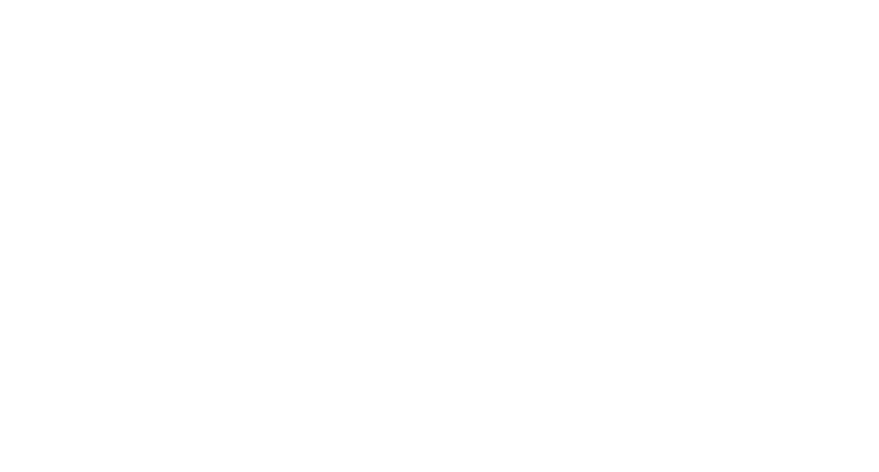
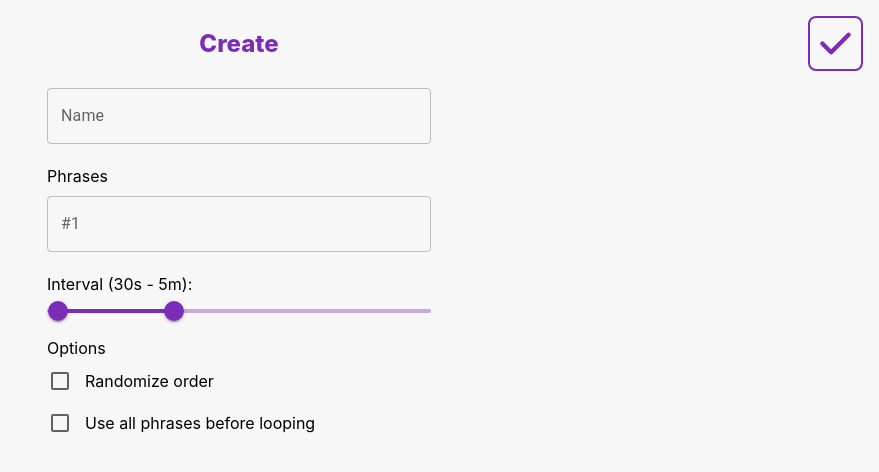
Before and after one commit to KamilMatejuk/Pulse, a React (Vite) app: page /options in a window 1280 px wide. Before the commit this address had no page. Shown: the top 472 px of the page, without its empty margins (401-1280 px from the left). Built offline with nearby package versions, Linux system fonts and the light colour scheme.

Commit message:
options screen for create/update/copy

```diff
--- a/src/index.css
+++ b/src/index.css
@@ -1,43 +1,7 @@
 @import "tailwindcss";
 @config "../tailwind.config.js";
 
-/* Floating animation */
-@keyframes float {
-    0% {
-        transform: translateY(0px);
-    }
-
-    50% {
-        transform: translateY(-15px);
-    }
-
-    100% {
-        transform: translateY(0px);
-    }
+:root {
+    --color-accent: #7b2cb9;
+    --color-bg: #f7f7f7;
 }
-
-/* Faster pulse */
-@keyframes pulseFast {
-    0% {
-        transform: scale(1);
-        opacity: 0.8;
-    }
-
-    50% {
-        transform: scale(1.15);
-        opacity: 1;
-    }
-
-    100% {
-        transform: scale(1);
-        opacity: 0.8;
-    }
-}
-
-.animate-float {
-    animation: float 7s ease-in-out infinite;
-}
-
-.animate-pulseFast {
-    animation: pulseFast 2.5s ease-in-out infinite;
-}
--- a/src/main.tsx
+++ b/src/main.tsx
@@ -6,6 +6,7 @@
 import Marketplace from './paths/Marketplace'
 import { SetsProvider } from './contexts/SetsProvider'
 import { SelectedProvider } from './contexts/SelectedProvider'
+import Options from './paths/Options'
 
 createRoot(document.getElementById('root')!).render(
   <StrictMode>
@@ -15,6 +16,7 @@
           <Routes>
             <Route path="/" element={<Home />} />
             <Route path="/marketplace" element={<Marketplace />} />
+            <Route path="/options" element={<Options />} />
           </Routes>
         </BrowserRouter>
       </SelectedProvider>
--- a/src/paths/Marketplace.tsx
+++ b/src/paths/Marketplace.tsx
@@ -8,7 +8,7 @@
   const { sets } = useContext(SetsContext);
 
   return (
-    <div className="min-h-screen bg-pulse-bg flex flex-col items-center gap-4 p-4 relative overflow-hidden font-sans">
+    <div className="min-h-screen bg-pulse-bg flex flex-col items-center gap-4 p-4 relative font-sans">
       {/* Home */}
       <a href='/' className="absolute top-4 right-4 text-pulse-accent border border-2 rounded-lg p-2 hover:scale-[1.02] transition-all">
         <FaCheck size={35} />
@@ -23,9 +23,12 @@
       <h1 className="w-full text-md text-pulse-accent border-b border-pulse-accent/50">
         Your Sets
       </h1>
-      <div className="w-full flex flex-col items-center justify-center border border-pulse-accent text-pulse-accent rounded-lg py-2 ">
+      <a
+        href={`/options?operation=create`}
+        className="w-full flex flex-col items-center justify-center border border-pulse-accent text-pulse-accent rounded-lg py-2"
+      >
         Create new set
-      </div >
+      </a>
       {sets.filter(s => s.custom).map((item, index) => (
         <MarketTile item={item} key={index} />
       ))}
--- /dev/null
+++ b/src/paths/Options.tsx
@@ -0,0 +1,206 @@
+import { FaCheck } from "react-icons/fa6";
+import { Formik, Form } from 'formik';
+import type { FormikProps } from 'formik';
+import { z } from 'zod';
+import { v7 as uuidv7 } from 'uuid';
+import { useContext, type ChangeEvent } from "react";
+import { TextField, Checkbox, Slider } from '@mui/material';
+import { SetsContext } from "../contexts/SetsContext";
+import { formatInterval, type Set } from "../storage";
+
+const schema = z.object({
+  name: z.string().min(1, "Name is required."),
+  phrases: z.array(z.string().min(1, "Phrase cannot be empty")).min(1, "Phrases cannot be empty"),
+  interval: z.object({
+    min: z.number().min(0, "Interval has to positive"),
+    max: z.number().min(0, "Interval has to positive"),
+  }),
+  randomize: z.boolean(),
+  forceFullUseBeforeLoop: z.boolean(),
+});
+
+export default function Options() {
+  const { sets, addSet, updateSet } = useContext(SetsContext);
+
+  const query = new URLSearchParams(window.location.search);
+  const operation = query.get('operation') || "create";
+  const id = query.get('id');
+  const currentSet = sets.find(s => s.id == id) || {} as Set;
+
+  const formikInitialValues = {
+    name: currentSet.name || "",
+    phrases: currentSet.phrases || [],
+    interval: currentSet.interval || { min: 30, max: 5 * 60 },
+    randomize: currentSet.randomize ?? false,
+    forceFullUseBeforeLoop: currentSet.forceFullUseBeforeLoop ?? false,
+  }
+
+  const formikValidate = (values: typeof formikInitialValues) => {
+    const result = schema.safeParse(values);
+    if (!result.success) {
+      const errors: Record<string, string> = {};
+      result.error.issues.forEach((err) => {
+        const key = err.path[0] as keyof typeof values;
+        errors[key] = err.message;
+      });
+      return errors;
+    }
+    return {};
+  };
+
+  return (
+    <div className="min-h-screen bg-pulse-bg flex flex-col items-center gap-4 p-4 relative font-sans">
+      {/* Title */}
+      <h1 className="w-full h-14 text-2xl flex justify-center items-center text-pulse-accent font-extrabold">
+        {operation[0].toUpperCase()}{operation.slice(1)}
+      </h1>
+      {/* Form */}
+      <Formik<typeof formikInitialValues>
+        initialValues={formikInitialValues}
+        validate={formikValidate}
+        onSubmit={(values: typeof formikInitialValues) => {
+          if (operation == "create" || operation == "copy") {
+            addSet({
+              id: uuidv7(),
+              bg: operation == "copy" ? currentSet.bg : "default.jpg",
+              custom: true,
+              name: values.name,
+              phrases: values.phrases,
+              interval: values.interval,
+              randomize: values.randomize,
+              forceFullUseBeforeLoop: values.forceFullUseBeforeLoop,
+            } as Set)
+          }
+          if (operation == "edit") {
+            updateSet({
+              ...currentSet,
+              custom: true,
+              name: values.name,
+              phrases: values.phrases,
+              interval: values.interval,
+              randomize: values.randomize,
+              forceFullUseBeforeLoop: values.forceFullUseBeforeLoop,
+            })
+          }
+          window.location.href = "/marketplace";
+        }}
+      >
+        {({ errors, values, setFieldValue, handleChange }: FormikProps<typeof formikInitialValues>) => {
+          const handlePhraseChange = (e: ChangeEvent<HTMLInputElement, HTMLInputElement>) => {
+            const name = e.target.name;
+            const match = name.match(/phrases\[(\d+)\]/);
+            if (!match) return;
+            const idx = parseInt(match[1], 10);
+            const val = e.target.value;
+            if (idx < values.phrases.length) {
+              if (val === "") {
+                const newPhrases = values.phrases.filter((_, i) => i !== idx);
+                setFieldValue('phrases', newPhrases);
+              } else {
+                const newPhrases = [...values.phrases];
+                newPhrases[idx] = val;
+                setFieldValue('phrases', newPhrases);
+              }
+            } else {
+              if (val !== "") {
+                const newPhrases = [...values.phrases, val]; // add empty placeholder
+                setFieldValue('phrases', newPhrases);
+                // focus new placeholder
+                setTimeout(() => {
+                  const input = document.querySelector(`input[name="phrases[${newPhrases.length - 1}]"`);
+                  if (input) (input as HTMLInputElement).focus();
+                }, 0);
+              }
+            }
+          }
+          return (
+            <Form className="w-full max-w-sm flex flex-col gap-1">
+              {/* Home */}
+              <button
+                type="submit"
+                className="absolute top-4 right-4 text-pulse-accent border border-2 rounded-lg p-2 hover:scale-[1.02] transition-all"
+              >
+                <FaCheck size={35} />
+              </button>
+              <TextField
+                label="Name"
+                name="name"
+                value={values.name}
+                onChange={handleChange}
+                error={Boolean(errors.name)}
+                helperText={errors.name}
+                fullWidth
+                className="mt-1"
+              />
+              <label className="mt-4 flex flex-col gap-2">
+                Phrases
+                {values.phrases.map((_, i) => (
+                  <TextField
+                    label={`#${i + 1}`}
+                    name={`phrases[${i}]`}
+                    value={values.phrases[i]}
+                    onChange={handlePhraseChange}
+                    error={Boolean(errors.phrases)}
+                    helperText={errors.phrases}
+                    fullWidth
+                    className="mt-1"
+                  />
+                ))}
+                <TextField
+                  label={`#${values.phrases.length + 1}`}
+                  name={`phrases[${values.phrases.length}]`}
+                  value={""}
+                  onChange={handlePhraseChange}
+                  error={Boolean(errors.phrases)}
+                  helperText={errors.phrases}
+                  fullWidth
+                  className="mt-1"
+                />
+              </label>
+              <label className="mt-4">
+                Interval ({formatInterval(values.interval.min, values.interval.max)}):
+                <Slider
+                  name="interval"
+                  value={[values.interval.min, values.interval.max]}
+                  min={5}
+                  max={15 * 60}
+                  step={5}
+                  sx={{ color: 'var(--color-accent)' }}
+                  onChange={(_, newValue) => {
+                    const roundToNearestStep = (val: number) => {
+                      const step = val < 60 ? 5 : 30;
+                      return Math.round(val / step) * step;
+                    };
+                    const [newMin, newMax] = newValue;
+                    setFieldValue('interval.min', roundToNearestStep(newMin));
+                    setFieldValue('interval.max', roundToNearestStep(newMax));
+                  }}
+                />
+              </label>
+              <label>
+                Options
+                <label className="flex items-center gap-1 -ml-2">
+                  <Checkbox
+                    name="randomize"
+                    checked={values.randomize}
+                    onChange={handleChange}
+                    sx={{ '&.Mui-checked': { color: 'var(--color-accent)' } }}
+                  />
+                  Randomize order
+                </label>
+                <label className="flex items-center gap-1 -ml-2">
+                  <Checkbox
+                    name="forceFullUseBeforeLoop"
+                    checked={values.forceFullUseBeforeLoop}
+                    onChange={handleChange}
+                  />
+                  Use all phrases before looping
+                </label>
+              </label>
+            </Form>
+          )
+        }}
+      </Formik >
+    </div >
+  );
+}
--- a/src/storage.ts
+++ b/src/storage.ts
@@ -11,6 +11,17 @@
     liked: boolean;
     custom?: boolean;
     bg?: string;
+}
+
+export function formatInterval(min: number, max?: number) {
+    const _formatTime = (v: number) => {
+        return v < 60
+            ? `${v}s`
+            : v % 60 == 0
+                ? `${v / 60}m`
+                : `${(v / 60).toFixed(1)}m`
+    }
+    return _formatTime(min) + (max == undefined ? "" : " - " + _formatTime(max));
 }
 
 // User local sets are stored on the device
--- a/tailwind.config.js
+++ b/tailwind.config.js
@@ -7,8 +7,8 @@
   theme: {
     extend: {
       colors: {
-        'pulse-accent': '#7b2cb9',
-        'pulse-bg': '#f7f7f5',
+        'pulse-accent': 'var(--color-accent)',
+        'pulse-bg': 'var(--color-bg)',
       },
     },
   },
```
Also changed, not shown: package.json (+7 -1 lines), src/MarketTile.tsx (+28 -5 lines), public/default.jpg (added), 1 other file (tests, documents, lock files or other folders).
